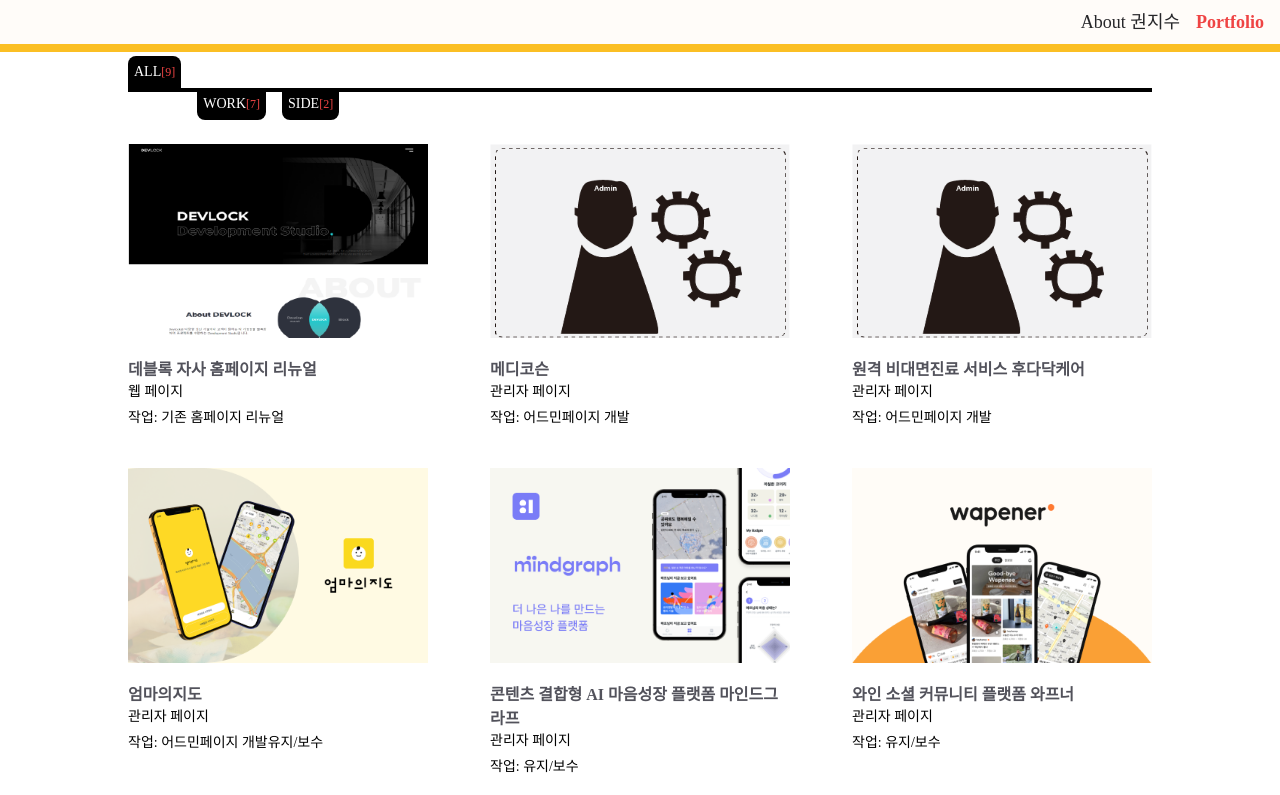
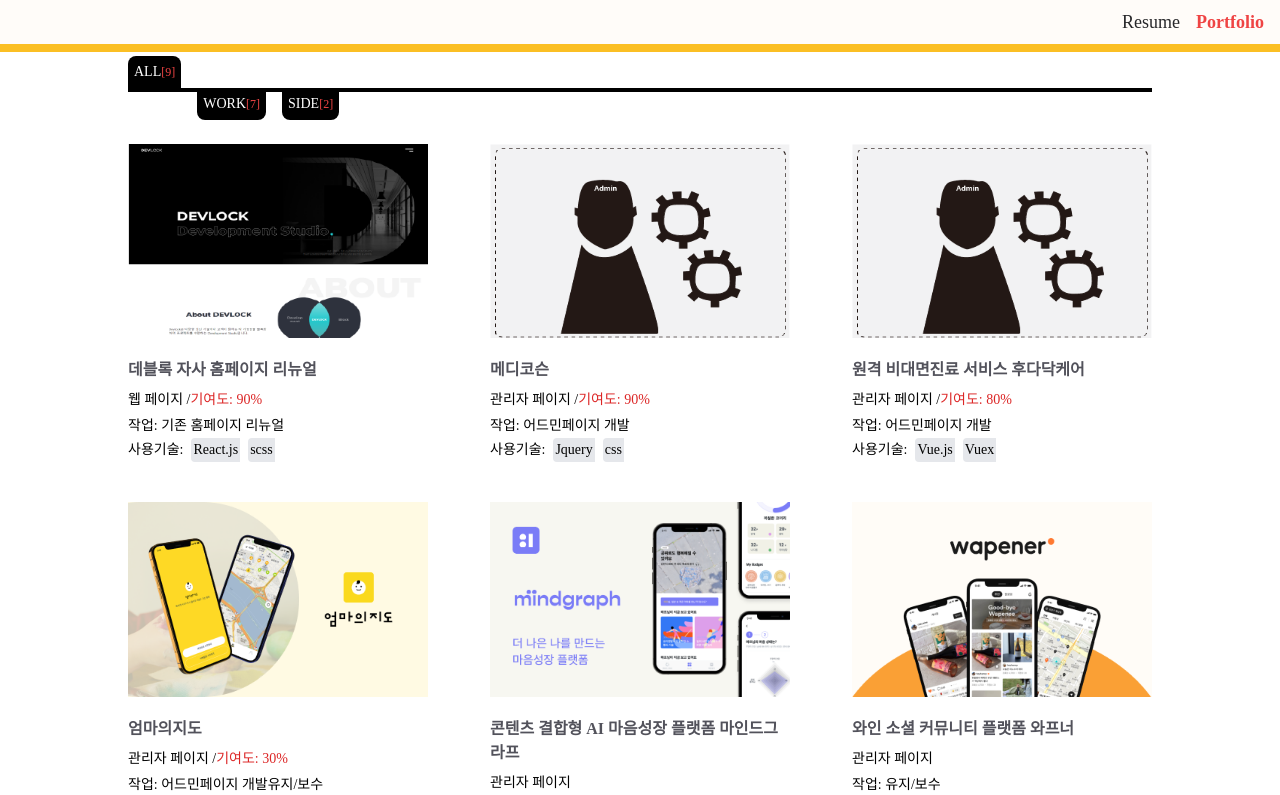
Before and after one commit to rnjswltn1020/my_resume, a React (Create React App) app: page /portfolio in a window 1280 px wide. Shown: the top 795 px of the page. Built offline with nearby package versions, Linux system fonts and the light colour scheme; a web font is replaced by a local one.

Commit message:
Feat:master
1. 포트폴리오 데이터 수정/추가
2. 이력서 스크롤 이벤트 범위 정해서 하단에 포트폴리오 링크로 넘어가는 풍성추가.
3. 로딩 애니메이션 수정.

```diff
--- a/public/index.html
+++ b/public/index.html
@@ -1,5 +1,5 @@
 <!DOCTYPE html>
-<html lang="en">
+<html lang="ko">
   <head>
     <meta charset="utf-8" />
     <link rel="icon" href="%PUBLIC_URL%/favicon.ico" />
--- a/src/components/CarrerItem.jsx
+++ b/src/components/CarrerItem.jsx
@@ -4,7 +4,7 @@
             <div className="w-2/4 border-r">
                 <h2 className="text-3xl md:text-4xl mb-3 font-bold">{company}</h2>
                 <h4 className="mb-2">{task}</h4>
-                <h4 className="text-sm md:text-xl">{period}</h4>
+                <h4 className="text-sm md:text-1xl">{period}</h4>
             </div>
             <ul className="flex gap-10 w-2/4 pl-5 flex-col">
                 {details.map(d => {
@@ -14,7 +14,7 @@
                                 <h2 className="text-2xl md:text-3xl font-bold mb-3">
                                     {d.projectName}
                                 </h2>
-                                <h4 className="text-sm md:text-xl">{d.period}</h4>
+                                <h4 className="text-sm md:text-1xl">{`[${d.period}]`}</h4>
                             </div>
                             <div>
                                 <h2 className="font-bold text-1xl md:text-2xl">Description</h2>
--- a/src/components/Header.jsx
+++ b/src/components/Header.jsx
@@ -7,7 +7,7 @@
     const targetHeader = useRef(null);
     const menuList = [
         {
-            title: 'About 권지수',
+            title: 'Resume',
             value: 'about',
         },
         { title: 'Portfolio', value: 'portfolio' },
--- a/src/components/PortfolioItem.jsx
+++ b/src/components/PortfolioItem.jsx
@@ -7,13 +7,17 @@
     whatTodo,
     onClickEvt,
     thumbImage,
+    percentage,
+    tech,
     viewMore,
 }) {
     const [loading, setLoading] = useState(true);
 
     return (
-        <li className="w-full md:w-2/5 lg:w-300 cursor-pointer mb-2.5 md:mb-5">
-            <div className="relative overflow-hidden mb-5 pt-portfolioPd" onClick={onClickEvt}>
+        <li className="w-full md:w-2/5 lg:w-300 mb-2.5 md:mb-5">
+            <div
+                className="relative overflow-hidden mb-5 pt-portfolioPd cursor-pointer"
+                onClick={onClickEvt}>
                 {loading && (
                     <div className="absolute w-full h-full top-0 left-0 bg-gray-400 animate-pulse" />
                 )}
@@ -29,17 +33,36 @@
                             target.classList.add('opacity-1');
                         }}
                     />
+                    <div
+                        className={`absolute top-0 left-0 w-full h-full transition duration-300 opacity-0 hover:opacity-100 hover:bg-modalBg flex justify-center items-center`}>
+                        <span className={`p-2 bg-amber-400 rounded-2xl text-sm`}>상세보기</span>
+                    </div>
                 </div>
             </div>
-            <p className="text-1xl font-semibold text-zinc-600">{description}</p>
+            <p className="text-1xl font-semibold text-zinc-600 mb-2">{description}</p>
             <ul className="mb-1.5">
                 {section.map(item => (
                     <li key={`${id}-${item}`} className="text-sm">
-                        {item}
+                        <span>
+                            {item} {percentage ? '/' : ''}
+                        </span>
+                        {percentage && (
+                            <span className="text-sm text-red-600">기여도: {percentage}</span>
+                        )}
                     </li>
                 ))}
             </ul>
-            <p className="text-sm">작업: {whatTodo}</p>
+            <p className="text-sm mb-0.5">작업: {whatTodo}</p>
+            <ul className="text-sm flex gap-2 items-center">
+                사용기술:
+                {tech.map((t, idx) => {
+                    return (
+                        <li className="p-0.5 bg-gray-200 rounded-s" key={idx}>
+                            {t}
+                        </li>
+                    );
+                })}
+            </ul>
         </li>
     );
 }
--- a/src/components/common/loadingAnimation/LoadingAnimation.jsx
+++ b/src/components/common/loadingAnimation/LoadingAnimation.jsx
@@ -1,6 +1,6 @@
 import styled from './LoadingAnimation.module.css';
-import DirectionsRunIcon from '@mui/icons-material/DirectionsRun';
-import SportsBasketballIcon from '@mui/icons-material/SportsBasketball';
+import SportsSoccerIcon from '@mui/icons-material/SportsSoccer';
+import DirectionsWalkIcon from '@mui/icons-material/DirectionsWalk';
 
 export default function LoadingAnimation() {
     return (
@@ -8,14 +8,14 @@
             <h1 className={styled.mainTt}>
                 권 지 수
                 <br />
-                포트폴리오 로딩중 -
+                Portfolio Loading ...
             </h1>
             <div className="flex relative w-full">
                 <span className={styled.run}>
-                    <DirectionsRunIcon fontSize="large" />
+                    <DirectionsWalkIcon fontSize="large" />
                 </span>
                 <span className={styled.ball}>
-                    <SportsBasketballIcon fontSize="small" />
+                    <SportsSoccerIcon fontSize="small" />
                 </span>
             </div>
         </div>
--- a/src/components/common/loadingAnimation/LoadingAnimation.module.css
+++ b/src/components/common/loadingAnimation/LoadingAnimation.module.css
@@ -105,7 +105,7 @@
         transform: translateX(4%);
     }
     30% {
-        transform: translate(2%, 10px);
+        transform: translateX(2%);
     }
     100% {
         transform: translateX(15%);
--- a/src/pages/About.jsx
+++ b/src/pages/About.jsx
@@ -1,8 +1,37 @@
+import { useEffect, useRef } from 'react';
 import CarrerItem from '../components/CarrerItem';
 import myData from '../myCarrerData';
 import TrainingItem from '../components/TrainingItem';
+import { useNavigate } from 'react-router-dom';
 
 export default function About() {
+    const linkBox = useRef(null);
+    const navigate = useNavigate();
+    const checkScroll = () => {
+        if (linkBox.current !== null) {
+            const scrollY = window.scrollY;
+
+            if (scrollY > 2400) {
+                linkBox.current.style.opacity = '1';
+                linkBox.current.style.visibility = 'visible';
+            } else {
+                linkBox.current.style.opacity = '0';
+                linkBox.current.style.visibility = 'hidden';
+            }
+        }
+    };
+
+    useEffect(() => {
+        const timer = setInterval(() => {
+            window.addEventListener('scroll', checkScroll);
+        }, 100);
+
+        return () => {
+            clearInterval(timer);
+            window.addEventListener('scroll', checkScroll);
+        };
+    }, []);
+
     return (
         <main className="flex justify-center items-center flex-col gap-2">
             <div className="mb-48 mt-48 p-5">
@@ -76,6 +105,13 @@
                     })}
                 </ul>
             </article>
+            <span
+                ref={linkBox}
+                onClick={() => navigate('/portfolio')}
+                className="fixed bottom-10 md:bottom-40 right-10 bg-red-400 rounded-2xl p-3 text-xs text-white cursor-pointer animate-bounce transition duration-500 opacity-0">
+                포트폴리오 <br />
+                보러가기🎈
+            </span>
         </main>
     );
 }
--- a/src/pages/Portfolio.jsx
+++ b/src/pages/Portfolio.jsx
@@ -114,6 +114,8 @@
                                         whatTodo={item.whatTodo}
                                         thumbImage={item.thumbImage}
                                         link={item.link && item.link}
+                                        percentage={item.percentage && item.percentage}
+                                        tech={item.tech}
                                         onClickEvt={() => {
                                             setShowIdx(idx);
                                             if (item.detailImage) {
--- a/src/portfolioData.js
+++ b/src/portfolioData.js
@@ -8,6 +8,8 @@
         thumbImage: true,
         detailImage: true,
         link: 'https://devlock.co.kr/',
+        percentage: '90%',
+        tech: ['React.js', 'scss'],
     },
     {
         id: 'medicoson',
@@ -17,6 +19,8 @@
         whatTodo: ['어드민페이지 개발'],
         thumbImage: false,
         detailImage: true,
+        percentage: '90%',
+        tech: ['Jquery', 'css'],
     },
     {
         id: 'wdd',
@@ -26,6 +30,8 @@
         whatTodo: ['어드민페이지 개발'],
         thumbImage: false,
         detailImage: true,
+        percentage: '80%',
+        tech: ['Vue.js', 'Vuex'],
     },
     {
         id: 'msm',
@@ -35,6 +41,8 @@
         whatTodo: ['어드민페이지 개발', '유지/보수'],
         thumbImage: true,
         detailImage: true,
+        percentage: '30%',
+        tech: ['Jquery', 'css'],
     },
     {
         id: 'mag',
@@ -44,6 +52,7 @@
         whatTodo: '유지/보수',
         thumbImage: true,
         detailImage: true,
+        tech: ['Jquery', 'css'],
     },
     {
         id: 'wap',
@@ -53,35 +62,41 @@
         whatTodo: '유지/보수',
         thumbImage: true,
         detailImage: true,
+        tech: ['Jquery', 'css'],
     },
     {
         id: 'bac',
         title: 'BAC 블랙야크 알파인 클럽',
         type: 'work',
-        section: ['Admin page'],
+        section: ['관리자 페이지 개발'],
         whatTodo: '유지/보수',
         thumbImage: true,
         detailImage: true,
+        tech: ['Jquery', 'css'],
     },
     {
         id: 'todolist',
         title: 'To Do List',
         type: 'side',
         section: ['웹 페이지'],
-        whatTodo: '웹개발',
+        whatTodo: 'localStorage 사용해서 CRUD 구현, 다크모드',
         thumbImage: true,
         detailImage: false,
         link: 'https://rnjswltn1020.github.io/todoListReact/',
+        percentage: '100%',
+        tech: ['React.js', 'styled-components'],
     },
     {
         id: 'ordinaryCloset',
         title: 'Ordinary closet',
         type: 'side',
         section: ['웹 페이지'],
-        whatTodo: '웹개발',
+        whatTodo: 'Firebase 기반 realtime database, auth Login 기능구현',
         thumbImage: true,
         detailImage: false,
         link: 'https://ordinarycloset.netlify.app/',
+        percentage: '100%',
+        tech: ['React.js', 'styled-components'],
     },
 ];
 export default portfolioData;
```
Also changed, not shown: src/myCarrerData.js (+11 -10 lines).
